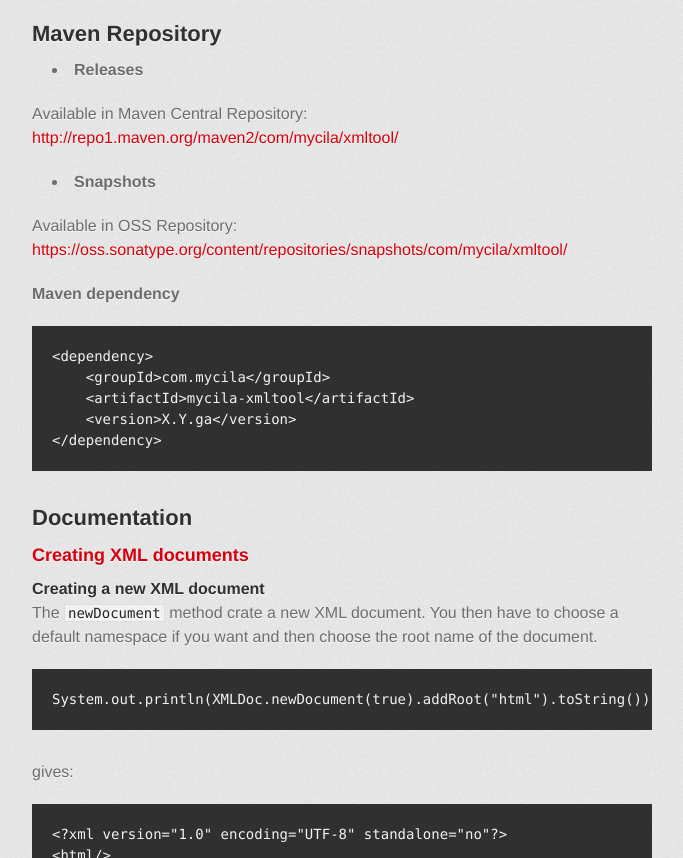
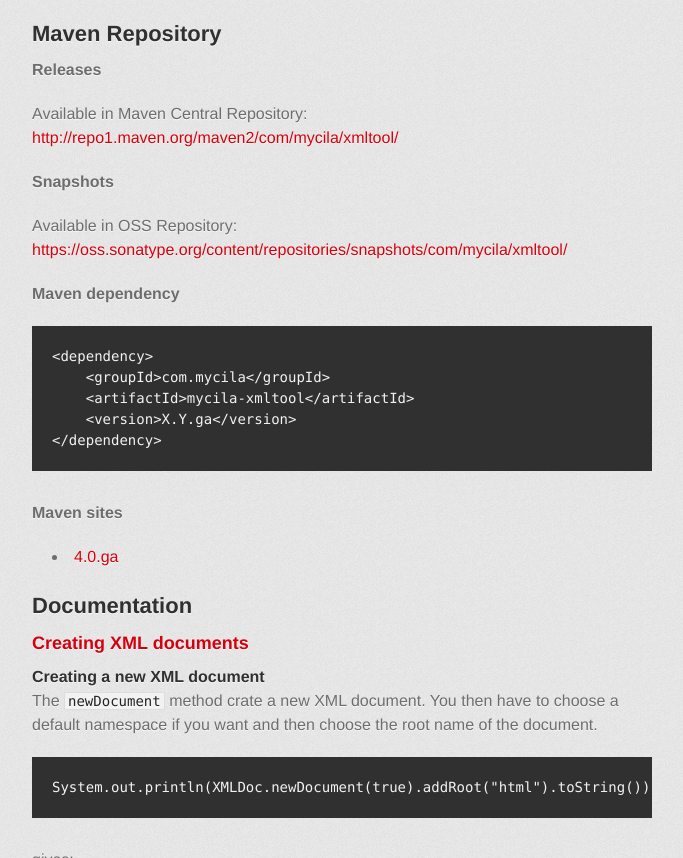
Before and after one commit to mathieucarbou/xmltool, a plain HTML site: page index.html in a window 1280 px wide. Shown: the part 2174-3032 px from the top of the page, without its empty margins (298-981 px from the left). Drawn offline with Linux system fonts and the light colour scheme; a web font is replaced by a local one.

```diff
--- a/index.html
+++ b/index.html
@@ -131,14 +131,13 @@ System.out.println(tag.toString());
 </ul><h2>
 <a name="maven-repository" class="anchor" href="#maven-repository"><span class="octicon octicon-link"></span></a>Maven Repository</h2>
 
-<ul>
-<li>
-<strong>Releases</strong> </li>
-</ul><p>Available in Maven Central Repository: <a href="http://repo1.maven.org/maven2/com/mycila/xmltool/">http://repo1.maven.org/maven2/com/mycila/xmltool/</a></p>
+<p><strong>Releases</strong></p>
 
-<ul>
-<li><strong>Snapshots</strong></li>
-</ul><p>Available in OSS Repository:  <a href="https://oss.sonatype.org/content/repositories/snapshots/com/mycila/xmltool/">https://oss.sonatype.org/content/repositories/snapshots/com/mycila/xmltool/</a></p>
+<p>Available in Maven Central Repository: <a href="http://repo1.maven.org/maven2/com/mycila/xmltool/">http://repo1.maven.org/maven2/com/mycila/xmltool/</a></p>
+
+<p><strong>Snapshots</strong></p>
+
+<p>Available in OSS Repository:  <a href="https://oss.sonatype.org/content/repositories/snapshots/com/mycila/xmltool/">https://oss.sonatype.org/content/repositories/snapshots/com/mycila/xmltool/</a></p>
 
 <p><strong>Maven dependency</strong></p>
 
@@ -149,7 +148,11 @@ System.out.println(tag.toString());
 &lt;/dependency&gt;
 </code></pre>
 
-<h2>
+<p><strong>Maven sites</strong></p>
+
+<ul>
+<li><a href="http://mycila.github.io/xmltool/reports/4.0.ga/index.html">4.0.ga</a></li>
+</ul><h2>
 <a name="documentation" class="anchor" href="#documentation"><span class="octicon octicon-link"></span></a>Documentation</h2>
 
 <h3>
```
Also changed, not shown: params.json (+1 -1 lines).
